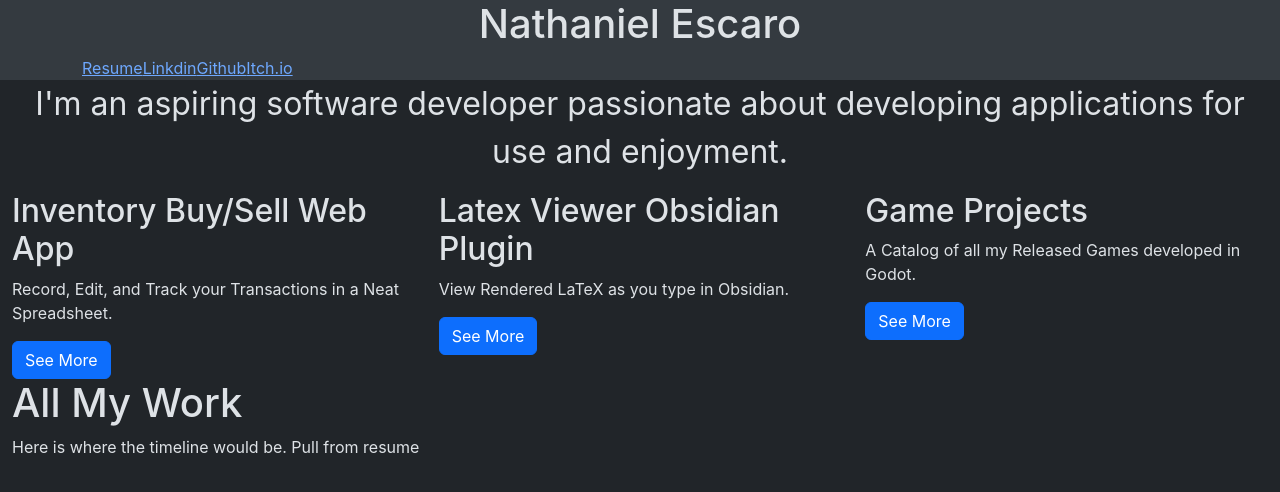
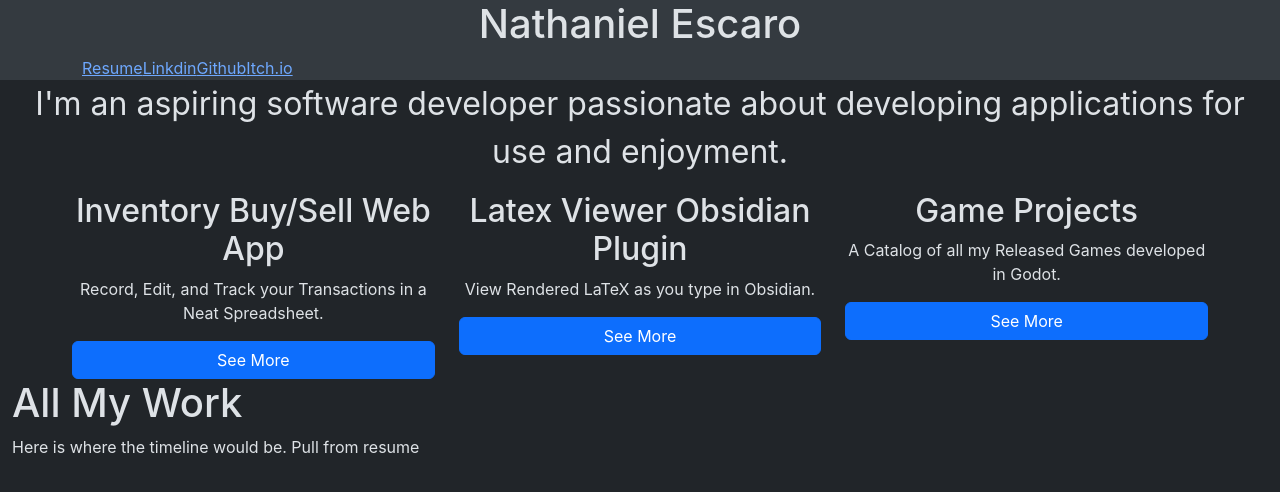
Before and after one commit to butterman0423/butterman0423.github.io, a React (Create React App) app: page / in a window 1280 px wide. Shown: the top 492 px of the page. Built offline with nearby package versions, Linux system fonts and the light colour scheme.

Commit message:
Formatted Glance Section

```diff
--- a/src/pages/home/GlanceItem.tsx
+++ b/src/pages/home/GlanceItem.tsx
@@ -10,9 +10,11 @@ export default function GlanceItem({
 }: Options) {
     return (
         <div className="col">
-            <h2>{ title }</h2>
-            <p>{ quip }</p>
-            <a href={link} className="btn btn-primary" onClick={ onSeeMore }>See More</a>
+            <h2 className="text-center">{ title }</h2>
+            <div className="d-flex flex-column justify-content-center">
+                <p className="text-center">{ quip }</p>
+                <a href={link} className="btn btn-primary" onClick={ onSeeMore }>See More</a>
+            </div>
         </div>
     );
 }
--- a/src/pages/home/Main.tsx
+++ b/src/pages/home/Main.tsx
@@ -13,7 +13,7 @@ export default function Home() {
                     I'm an aspiring software developer passionate about
                     developing applications for use and enjoyment.
                 </p>
-                <div className="row">
+                <div className="row mx-5">
                     <GlanceItem
                         title="Inventory Buy/Sell Web App"
                         quip="Record, Edit, and Track your Transactions in a Neat Spreadsheet."
```
